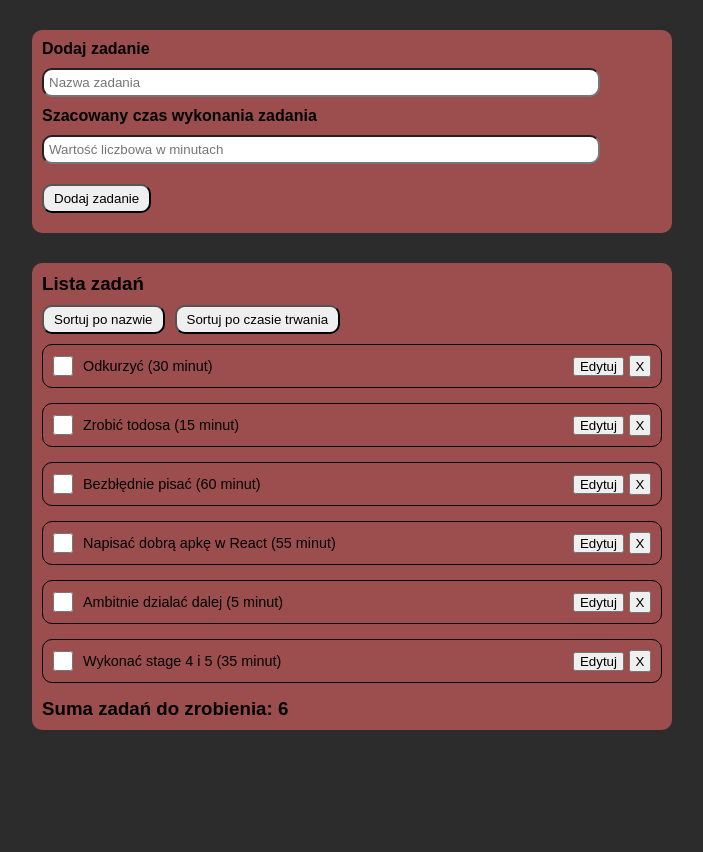
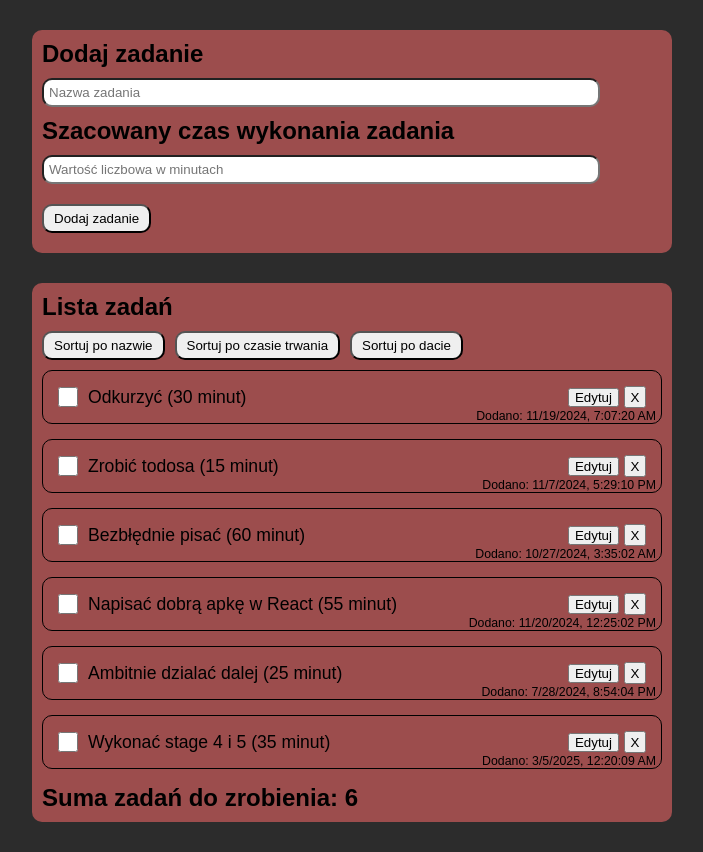
Before and after one commit to Waldekk95/MyOwnTodos, a React (Create React App) app: page / in a window 1280 px wide. Shown: the whole page, without its empty margins (288-991 px from the left). Before the commit the page ends 800 px from the top, so only its background shows below. Built offline with nearby package versions, Linux system fonts and the light colour scheme.

Commit message:
stage 4 done, adding some future ideas, making date work and sort by date + some visual job.

```diff
--- a/public/index.html
+++ b/public/index.html
@@ -3,7 +3,10 @@
 	<head>
 		<meta charset="utf-8" />
 		<link rel="icon" href="%PUBLIC_URL%/favicon.ico" />
-		<meta name="viewport" content="width=device-width, initial-scale=1" />
+		<meta name="viewport" content="width=device-width, initial-scale=1.0" />
+		<meta name="author" content="Waldekk95" />
+    <meta name="keywords" content="TODO, task, app, react, web app" />
+    <meta name="robots" content="index, follow" />
 		<meta name="theme-color" content="#000000" />
 		<meta
 			name="description"
--- a/src/App.tsx
+++ b/src/App.tsx
@@ -7,19 +7,18 @@ type Item = {
   id: string;
   name: string;
   time: number;
+  timeWhenAdded: Date;
 };
 
 function App() {
   const [itemList, setItemList] = useState<Item[]>([]);
 
-  const addTodosHandler = (uName: any, uTime: any) => {
+  const addTodosHandler = (newTodo: Item) => {
     setItemList((prevItemsList) => {
-      return [
-        ...prevItemsList,
-        { name: uName, time: uTime, id: Math.random().toString() },
-      ];
+      return [...prevItemsList, newTodo];
     });
   };
+
   return (
     <div>
       <Form onAddItem={addTodosHandler} />
--- a/src/components/Form.css
+++ b/src/components/Form.css
@@ -14,6 +14,7 @@
 }
 
 .form-input__name {
+  font-size: 1.5em;
   display: inline-block;
   font-weight: bold;
 }
--- a/src/components/Form.tsx
+++ b/src/components/Form.tsx
@@ -9,13 +9,14 @@ type FormError = {
   message: string;
 };
 
-const Form = (props: { onAddItem: (arg0: string, arg1: string) => void }) => {
+const Form = (props: { onAddItem: (newTodo: { id: string; name: string; time: number; isComplete: boolean; timeWhenAdded: Date }) => void }) => {
   const [todosName, setTodosName] = useState("");
   const [todosTime, setTodosTime] = useState("");
   const [error, setError] = useState<FormError | null>(null);
 
   const addItem = (event: { preventDefault: () => void }) => {
     event.preventDefault();
+
     if (todosName.trim().length === 0) {
       setError({
         title: "Wprowadź nazwę",
@@ -23,18 +24,28 @@ const Form = (props: { onAddItem: (arg0: string, arg1: string) => void }) => {
       });
       return;
     }
+
     if (todosTime < "0") {
       setError({
         title: "Błędny czas",
         message: "Wprowadź prawidłowy czas (większy od 0)",
       });
       return;
-    } else {
-      props.onAddItem(todosName, todosTime);
-      setTodosName("");
-      setTodosTime("");
     }
+
+    const newTodo = {
+      id: Math.random().toString(),
+      name: todosName,
+      time: parseInt(todosTime),
+      isComplete: false,
+      timeWhenAdded: new Date(),
+    };
+
+    props.onAddItem(newTodo);
+    setTodosName("");
+    setTodosTime("");
   };
+
 
   const errorHandler = () => {
     setError(null);
--- a/src/components/Item.css
+++ b/src/components/Item.css
@@ -1,12 +1,12 @@
 .item {
   border: 1px solid black;
   margin-bottom: 15px;
-  padding: 10px;
+  padding: 15px;
   list-style: none;
   display: flex;
   justify-content: space-between;
   align-items: center;
-  font-size: 0.9em;
+  font-size: 1.1em;
   border-radius: 10px;
   text-wrap: nowrap;
   position: relative;
--- a/src/components/Item.tsx
+++ b/src/components/Item.tsx
@@ -5,7 +5,7 @@ type Props = {
   id: string;
   todosName: string;
   todosTime: number;
-  isCompleted: boolean;
+  timeWhenAdded: string;
   isEditing: boolean;
   editText: string;
   editTime: number;
@@ -21,7 +21,7 @@ const Item = ({
   id,
   todosName,
   todosTime,
-  isCompleted,
+  timeWhenAdded,
   isEditing,
   editText,
   editTime,
@@ -85,7 +85,7 @@ const Item = ({
           </>
         )}
       </div>
-      {/* <span className="item-date">{timeWhenAdd}</span> */}
+      <span className="item-date">Dodano: {timeWhenAdded}</span>
     </li>
   );
 };
--- a/src/components/List.css
+++ b/src/components/List.css
@@ -6,3 +6,7 @@
   background-color: rgb(156, 77, 77);
   border-radius: 10px;
 }
+
+.list-title {
+  font-size: 1.5em;
+}
--- a/src/components/List.tsx
+++ b/src/components/List.tsx
@@ -4,12 +4,12 @@ import React, { useState, useEffect } from "react";
 
 const List = (props: { items: any[] }) => {
   const [todos, setTodos] = useState([
-    { name: "Odkurzyć", time: 30, isComplete: false, id: "A1" },
-    { name: "Zrobić todosa", time: 15, isComplete: false, id: "A2" },
-    { name: "Bezbłędnie pisać", time: 60, isComplete: false, id: "A3" },
-    { name: "Napisać dobrą apkę w React", time: 55, isComplete: false, id: "A4" },
-    { name: "Ambitnie dzialać dalej", time: 5, isComplete: false, id: "A5" },
-    { name: "Wykonać stage 4 i 5", time: 35, isComplete: false, id: "A6" },
+    { name: "Odkurzyć", time: 30, timeWhenAdded: new Date(1732000040000), id: "A1X" },
+    { name: "Zrobić todosa", time: 15, timeWhenAdded: new Date(1731000550000), id: "A2" },
+    { name: "Bezbłędnie pisać", time: 60, timeWhenAdded: new Date(1730000102000), id: "A3" },
+    { name: "Napisać dobrą apkę w React", time: 55, timeWhenAdded: new Date(1732105502000), id: "A4" },
+    { name: "Ambitnie dzialać dalej", time: 25, timeWhenAdded: new Date(1722200044410), id: "A5" },
+    { name: "Wykonać stage 4 i 5", time: 35, timeWhenAdded: new Date(1741134009800), id: "A6" },
   ]);
 
   useEffect(() => {
@@ -62,6 +62,12 @@ const List = (props: { items: any[] }) => {
     setTodos(sortTodos);
   };
 
+  const sortTodosByDate = () => {
+    const sortTodos = [...todos];
+    sortTodos.sort((a, b) => a.timeWhenAdded.getTime() - b.timeWhenAdded.getTime());
+    setTodos(sortTodos);
+  };
+
   return (
     <ul className="list">
       <h3 className="list-title">Lista zadań</h3>
@@ -71,13 +77,16 @@ const List = (props: { items: any[] }) => {
       <button className="form-button" onClick={sortTodosByTime}>
         Sortuj po czasie trwania
       </button>
+      <button className="form-button" onClick={sortTodosByDate}>
+        Sortuj po dacie
+      </button>
       {todos.map((todo) => (
         <Item
           key={todo.id}
           id={todo.id}
           todosName={todo.name}
           todosTime={todo.time}
-          isCompleted={todo.isComplete}
+          timeWhenAdded={todo.timeWhenAdded.toLocaleString()}
           isEditing={editTodoId === todo.id}
           editText={editTodoId === todo.id ? editText : ""}
           editTime={editTodoId === todo.id ? editTime : 0}
@@ -89,7 +98,7 @@ const List = (props: { items: any[] }) => {
           onEditTimeChange={(e) => setEditTime(Number(e.target.value))}
         />
       ))}
-      <h3>Suma zadań do zrobienia: <b>{todos.length}</b></h3>
+      <h3 className="list-title">Suma zadań do zrobienia: <b>{todos.length}</b></h3>
     </ul>
   );
 };
```
Also changed, not shown: public/manifest.json, src/components/UI/ErrorModal.css (line endings or trailing spaces), src/index.css (line endings or trailing spaces), 1 other file (tests, documents, lock files or other folders).
